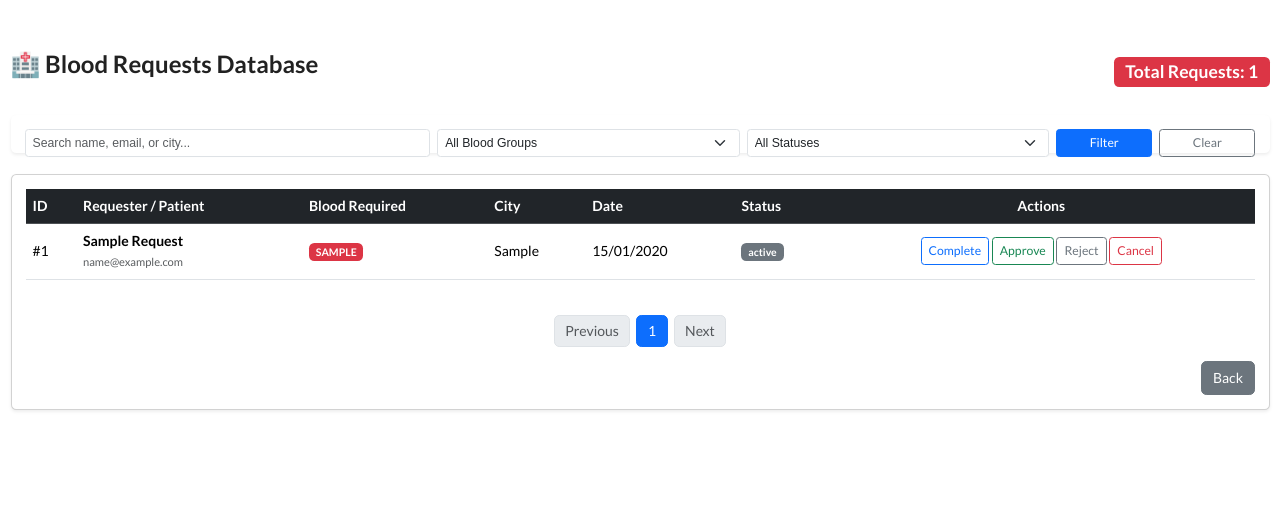
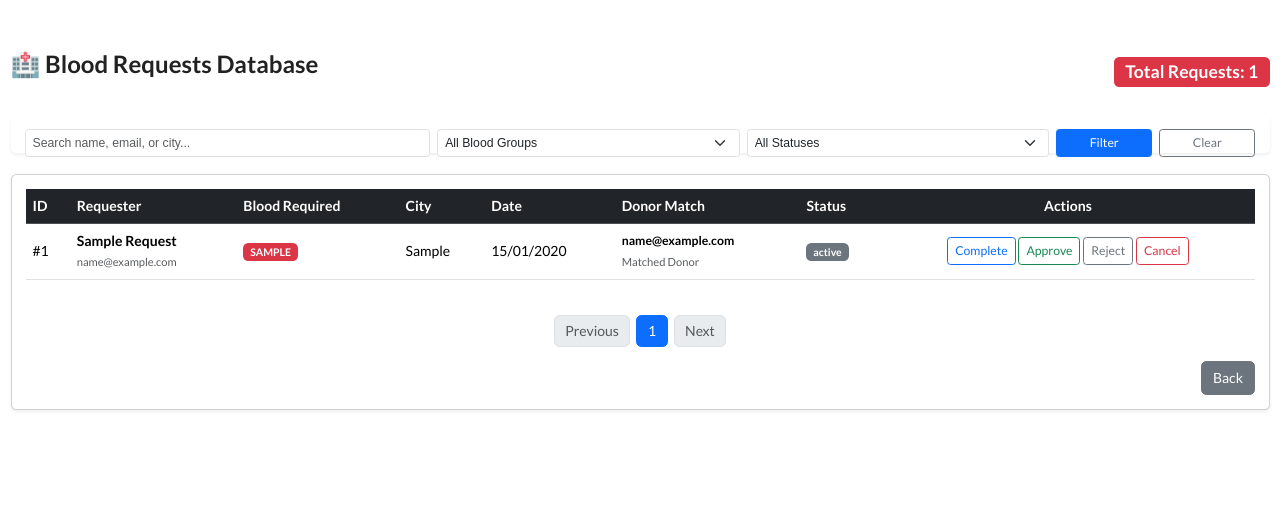
Before and after one commit to Ha-Mundo/Blood-Connect, a Flask app: page /all_requests_db in a window 1280 px wide. Shown: the part 216-735 px from the top of the page. Run offline with Flask 3, Linux system fonts and the light colour scheme; a user stored in the database is signed in; tables that the repository leaves empty hold one stand-in row (values such as "Sample post"); some libraries are stand-ins or nearby versions.

Commit message:
feat: Add 'Donor Match' column to the blood requests table for full administrative traceability.

```diff
--- a/templates/request_db.html
+++ b/templates/request_db.html
@@ -56,10 +56,11 @@
                     <thead class="table-dark">
                         <tr>
                             <th>ID</th>
-                            <th>Requester / Patient</th>
+                            <th>Requester</th>
                             <th>Blood Required</th>
                             <th>City</th>
                             <th>Date</th>
+                            <th>Donor Match</th>
                             <th>Status</th>
                             <th class="text-center">Actions</th>
                         </tr>
@@ -75,6 +76,14 @@
                             <td><span class="badge bg-danger">{{ req.blood_groups.upper() }}</span></td>
                             <td class="text-capitalize">{{ req.city }}</td>
                             <td>{{ req.request_date.strftime('%d/%m/%Y') }}</td>
+                            <td>
+                            {% if req.donor_email %}
+                                <div class="small fw-bold">{{ req.donor_email }}</div>
+                                <span class="text-muted" style="font-size: 0.8rem;">Matched Donor</span>
+                            {% else %}
+                                <span class="text-muted small">No match yet</span>
+                            {% endif %}
+                            </td>
                             <td>
                                 {% if req.status == 'Pending' %}
                                     <span class="badge bg-warning text-dark">Pending</span>
```
